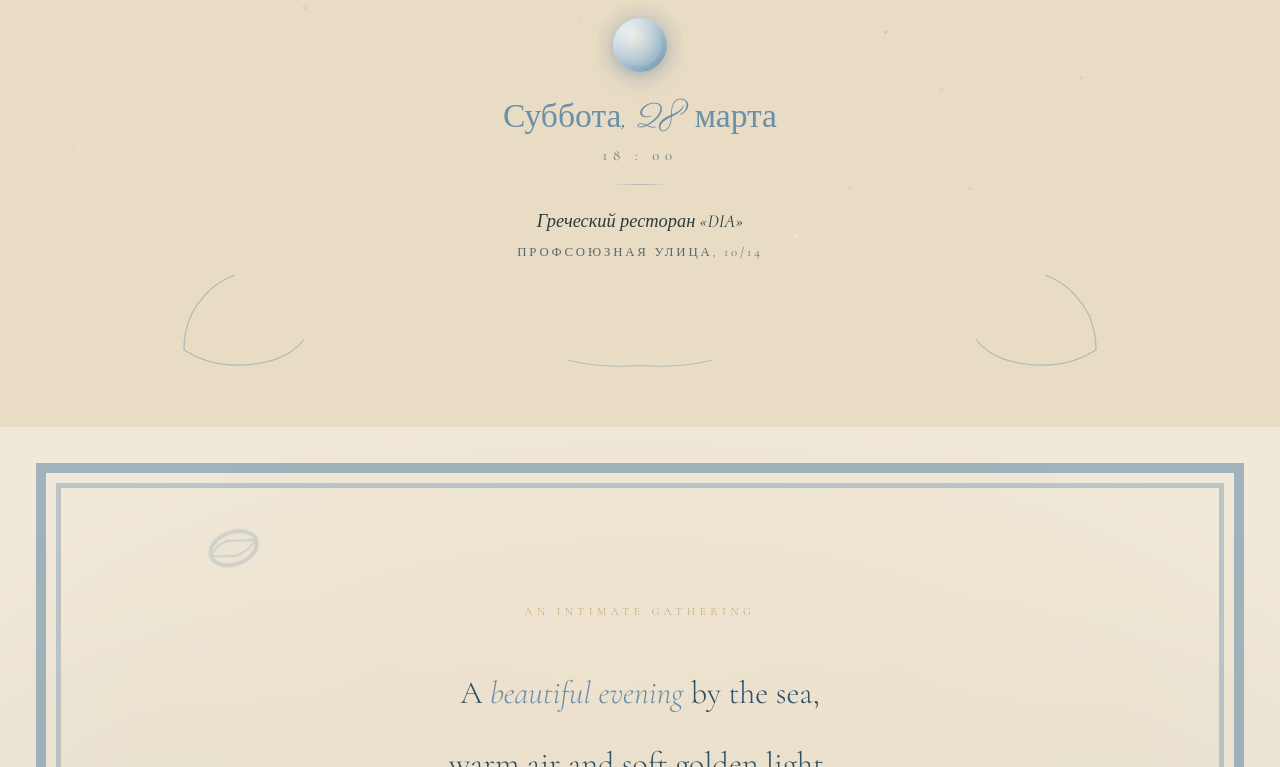
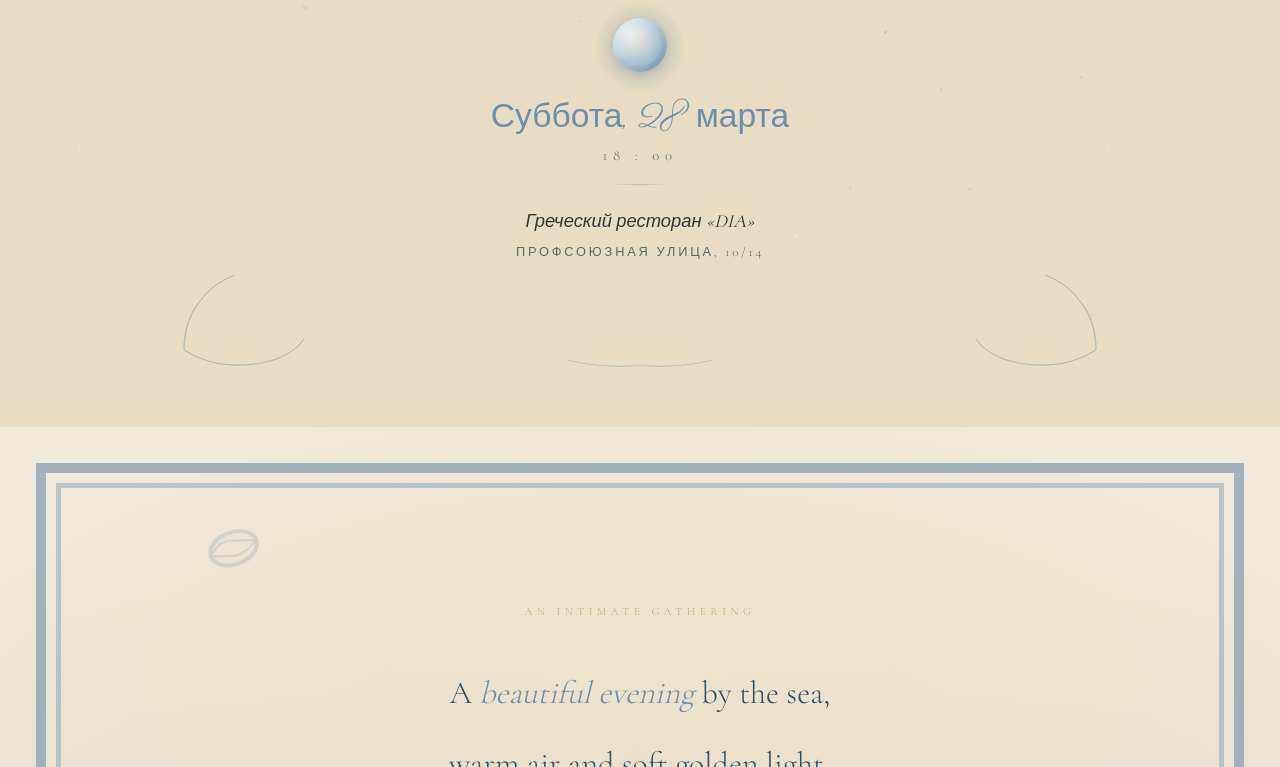
Before and after one commit to OCCASS/birthday_invitation, a Next.js app: page / in a window 1280 px wide. Shown: the part 1173-1940 px from the top of the page. Built offline with nearby package versions, Linux system fonts and the light colour scheme; no server answers.

Commit message:
fix: meta tags fixed

```diff
--- a/app/globals.css
+++ b/app/globals.css
@@ -30,7 +30,7 @@ html {
 body {
   background: var(--cream);
   color: var(--text);
-  font-family: "Cormorant Garamond", serif;
+  font-family: var(--font-cormorant), serif;
   font-weight: 300;
   overflow-x: hidden;
   cursor: default;
@@ -116,7 +116,7 @@ body::before {
 }
 
 .hero-overline {
-  font-family: "Cormorant Garamond", serif;
+  font-family: var(--font-cormorant), serif;
   font-weight: 400;
   font-size: clamp(0.65rem, 1.5vw, 0.8rem);
   letter-spacing: 0.35em;
@@ -127,7 +127,7 @@ body::before {
 }
 
 .hero-script {
-  font-family: "Parisienne", cursive;
+  font-family: var(--font-parisienne), cursive;
   font-size: clamp(3.2rem, 9vw, 6.5rem);
   color: var(--blue);
   line-height: 1.1;
@@ -138,7 +138,7 @@ body::before {
 }
 
 .hero-name {
-  font-family: "Parisienne", cursive;
+  font-family: var(--font-parisienne), cursive;
   font-size: clamp(2rem, 6vw, 4rem);
   color: var(--deep-blue);
   opacity: 0;
@@ -170,7 +170,7 @@ body::before {
 }
 
 .hero-sub {
-  font-family: "Cormorant Garamond", serif;
+  font-family: var(--font-cormorant), serif;
   font-weight: 300;
   font-style: italic;
   font-size: clamp(1rem, 2.5vw, 1.35rem);
@@ -267,7 +267,7 @@ body::before {
 }
 
 .atm-line {
-  font-family: "Cormorant Garamond", serif;
+  font-family: var(--font-cormorant), serif;
   font-weight: 300;
   font-size: clamp(1.4rem, 3.5vw, 2rem);
   line-height: 1.7;
@@ -285,7 +285,7 @@ body::before {
 }
 
 .atm-signature {
-  font-family: "Parisienne", cursive;
+  font-family: var(--font-parisienne), cursive;
   font-size: clamp(1.6rem, 4vw, 2.4rem);
   color: var(--blue);
   opacity: 0;
@@ -380,7 +380,7 @@ body::before {
 }
 
 .seal-message {
-  font-family: "Parisienne", cursive;
+  font-family: var(--font-parisienne), cursive;
   font-size: clamp(2.4rem, 7vw, 4rem);
   color: var(--deep-blue);
   line-height: 1.25;
@@ -441,13 +441,13 @@ body::before {
   text-align: center;
 }
 .seal-date {
-  font-family: "Parisienne", cursive;
+  font-family: var(--font-parisienne), cursive;
   font-size: clamp(1.5rem, 4.5vw, 2.1rem);
   color: var(--blue);
   margin-bottom: 4px;
 }
 .seal-time {
-  font-family: "Cormorant Garamond", serif;
+  font-family: var(--font-cormorant), serif;
   font-size: clamp(0.78rem, 1.6vw, 0.92rem);
   letter-spacing: 0.38em;
   text-transform: uppercase;
@@ -462,7 +462,7 @@ body::before {
   margin: 0 auto 20px;
 }
 .seal-venue {
-  font-family: "Cormorant Garamond", serif;
+  font-family: var(--font-cormorant), serif;
   font-weight: 400;
   font-size: clamp(0.95rem, 2vw, 1.15rem);
   font-style: italic;
@@ -470,7 +470,7 @@ body::before {
   line-height: 1.8;
 }
 .seal-address {
-  font-family: "Cormorant Garamond", serif;
+  font-family: var(--font-cormorant), serif;
   font-size: clamp(0.68rem, 1.4vw, 0.8rem);
   letter-spacing: 0.22em;
   text-transform: uppercase;
--- a/app/layout.tsx
+++ b/app/layout.tsx
@@ -1,5 +1,21 @@
 import type { Metadata } from 'next'
+import { Cormorant_Garamond, Parisienne } from 'next/font/google'
 import './globals.css'
+
+const cormorant = Cormorant_Garamond({
+  subsets: ['latin', 'cyrillic'],
+  weight: ['300', '400', '500'],
+  style: ['normal', 'italic'],
+  display: 'swap',
+  variable: '--font-cormorant',
+})
+
+const parisienne = Parisienne({
+  subsets: ['latin'],
+  weight: '400',
+  display: 'swap',
+  variable: '--font-parisienne',
+})
 
 function getBaseUrl() {
   if (process.env.NEXT_PUBLIC_BASE_URL) return process.env.NEXT_PUBLIC_BASE_URL
@@ -18,19 +34,7 @@ export default function RootLayout({
   children: React.ReactNode
 }) {
   return (
-    <html lang="ru">
-      <head>
-        <link rel="preconnect" href="https://fonts.googleapis.com" />
-        <link
-          rel="preconnect"
-          href="https://fonts.gstatic.com"
-          crossOrigin="anonymous"
-        />
-        <link
-          href={"https://fonts.googleapis.com/css2?family=Parisienne&family=Cormorant+Garamond:ital,wght@0,300;0,400;0,500;1,300;1,400&display=swap"}
-          rel="stylesheet"
-        />
-      </head>
+    <html lang="ru" className={`${cormorant.variable} ${parisienne.variable}`}>
       <body>{children}</body>
     </html>
   )
```
